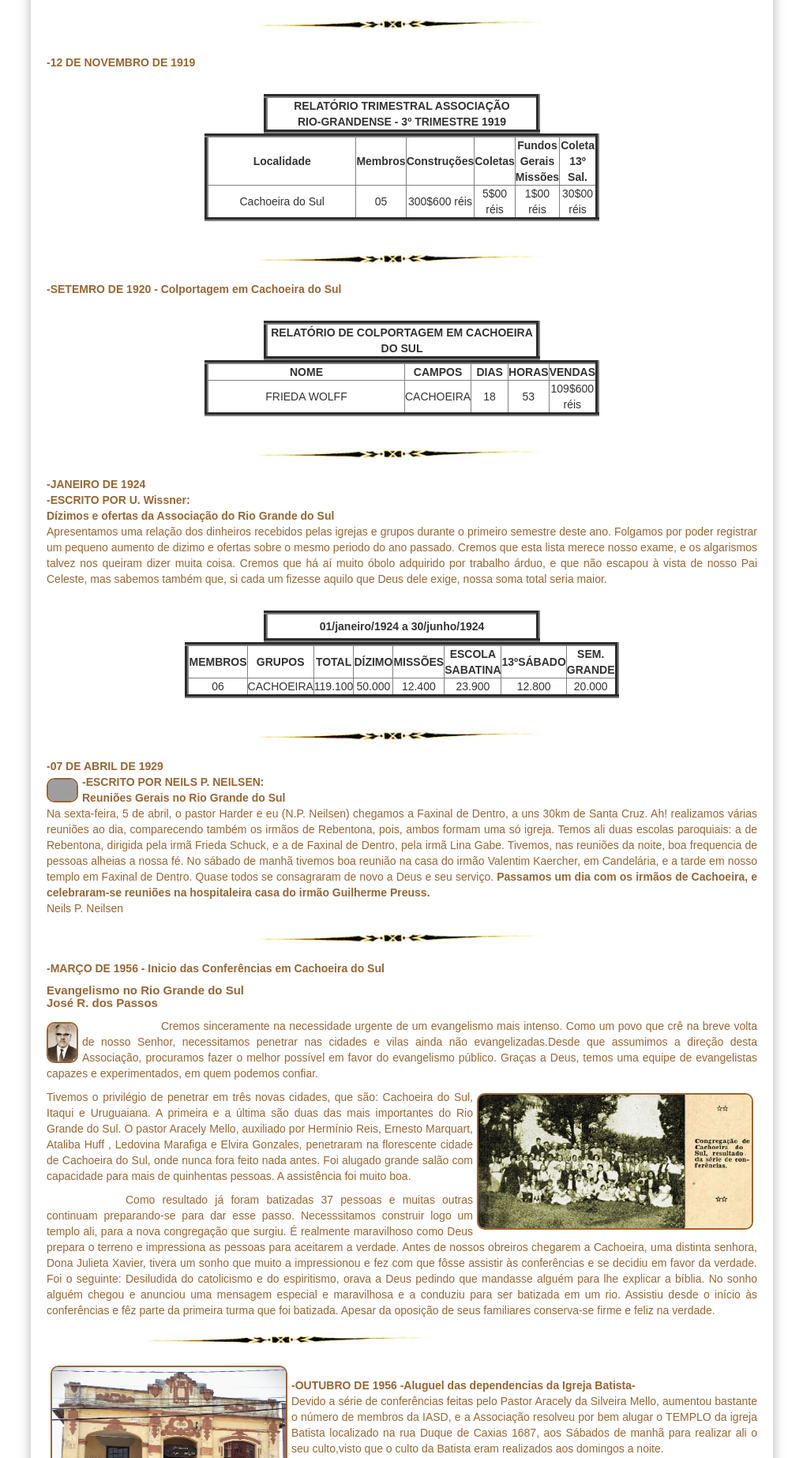
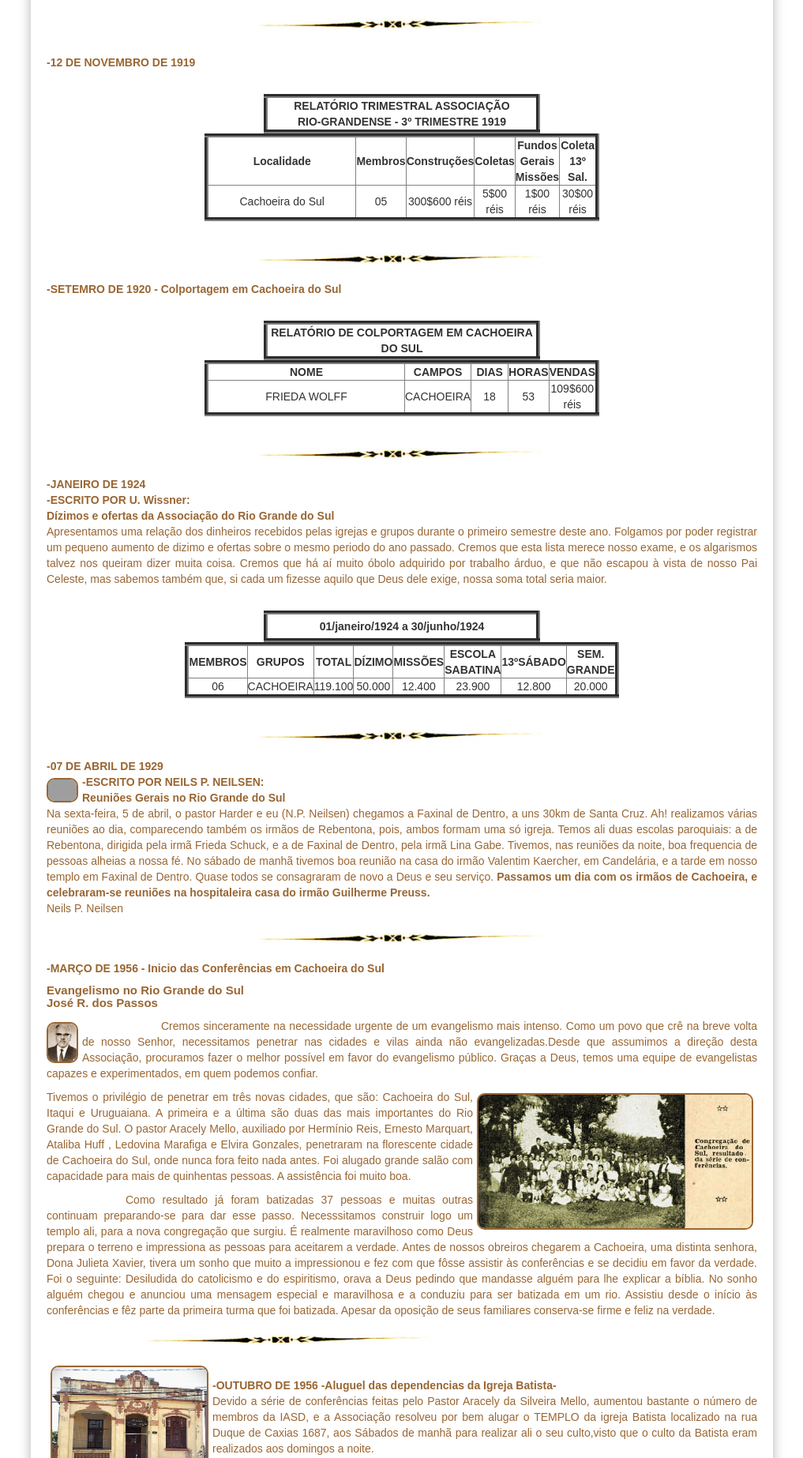
Before and after one commit to claudiovargas1955/claudiovargas1955.github.io, a Jekyll site: the page built from _pages/história-da-iasd-cachoeira.html, in a window 1280 px wide. Shown: the part 2548-4394 px from the top of the page at 79% size, without its empty margins (131-1148 px from the left). Built offline with Jekyll 4.4.1, drawn with Linux system fonts in a browser that asks for light colours; some web fonts are replaced; grey boxes are pictures that could not be loaded.

Commit message:
Update história-da-iasd-cachoeira.html

```diff
--- a/_pages/história-da-iasd-cachoeira.html
+++ b/_pages/história-da-iasd-cachoeira.html
@@ -393,7 +393,7 @@ fêz parte da primeira turma que foi batizada. Apesar da oposição de seus fami
 
 <img class="dir4" style="float:center"; src="/images/separacao.jpg" class="img-responsive" width="400px" title="";/><br>
 
-<img class="dir2" style="float:left"; src="/images/batista.jpg" class="img-responsive" width="300px" title="Templo da igreja Batista onde
+<img class="dir2" style="float:left"; src="/images/batista.jpg" class="img-responsive" width="200px" title="Templo da igreja Batista onde
 eram realizados os cultos";/><br>
 <b>-OUTUBRO DE 1956 -Aluguel das dependencias da Igreja Batista-</b><br>
 Devido a série de conferências feitas pelo Pastor Aracely da Silveira Mello, aumentou bastante o número de membros da IASD, e a
```
